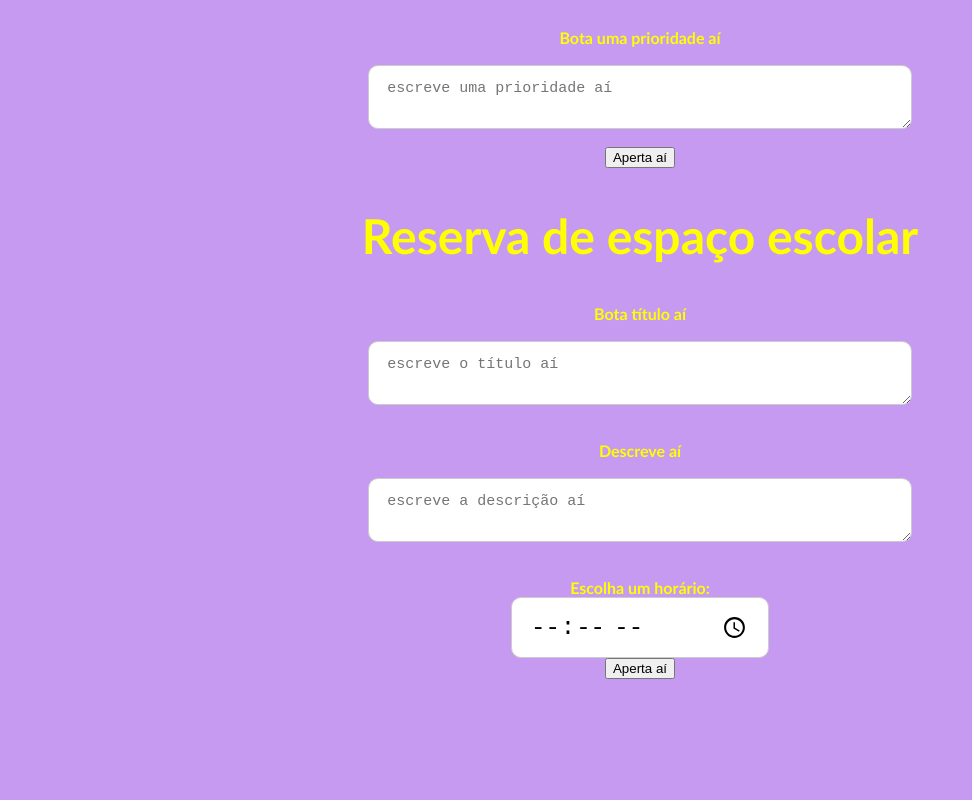
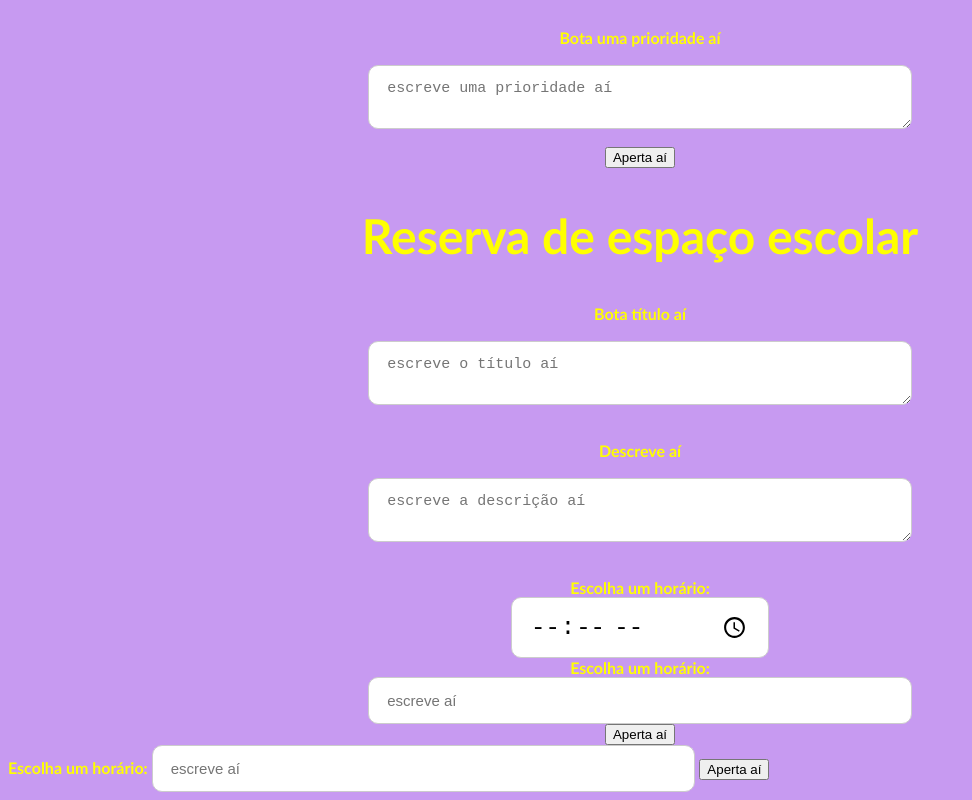
Before and after one commit to bianca911/projeto-frontback-2tri-atividades, a plain HTML site: page front/atividade3/index.html in a window 1280 px wide. Shown: the part 1093-1893 px from the top of the page, without its empty margins (0-972 px from the left). Before the commit the page ends 1780 px from the top, so only its background shows below. Drawn offline with Linux system fonts and the light colour scheme.

Commit message:
Fiz algumas coisas mas tem que arrumar

```diff
--- a/front/atividade3/index.html
+++ b/front/atividade3/index.html
@@ -48,8 +48,19 @@
             <label class="for" for="hora">Escolha um horário:</label>
             <input type="time" id="hora" name="hora" required>
 
+            <label class="for" for="email">Escolha um horário:</label>
+            <input class="s" type="email" name="e-mail" id="email" placeholder="escreve aí">
+
             <button type="submit">Aperta aí</button>
         </form>
+
+    <label class="for" for="email">Escolha um horário:</label>
+            <input class="s" type="email" name="e-mail" id="email" placeholder="escreve aí">
+
+            <button type="submit">Aperta aí</button>
+
+
+
 
 
 </body>
```
